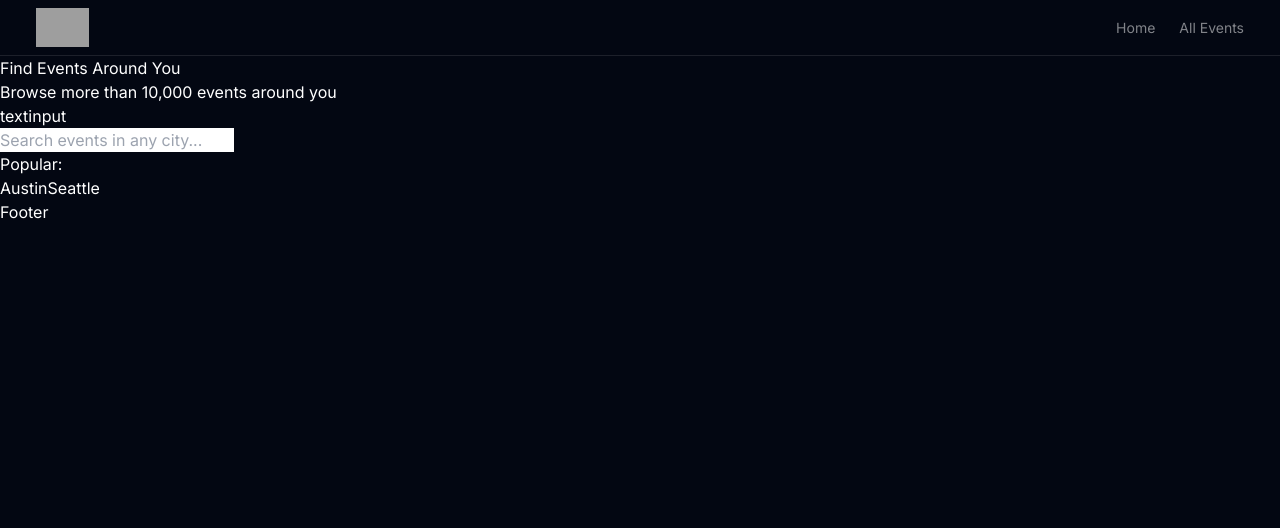
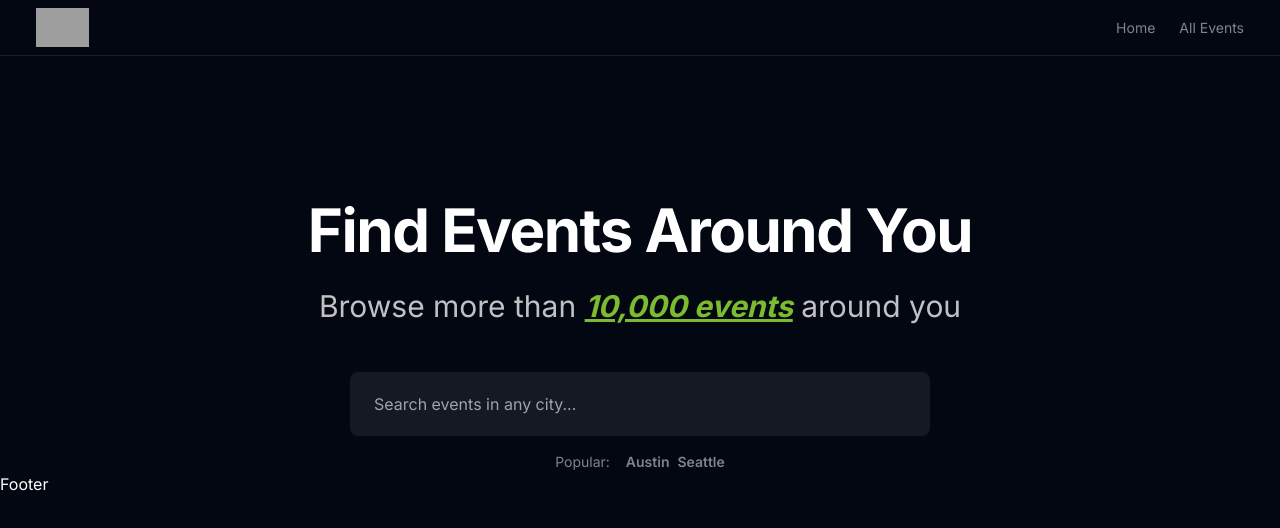
Before and after one commit to spencerattick/bytegrad-react-nextjs-course, a Next.js app in the folder evento/: page / in a window 1280 px wide. Shown: the top 528 px of the page. Built offline with nearby package versions, Linux system fonts and the light colour scheme; grey boxes are pictures that could not be loaded.

Commit message:
style the Home component

```diff
--- a/evento/src/app/page.tsx
+++ b/evento/src/app/page.tsx
@@ -2,16 +2,17 @@ import Link from "next/link";
 
 export default function Home() {
   return (
-    <main>
-      <h1>Find Events Around You</h1>
-      <p>Browse more than 10,000 events around you</p>
-      textinput
-      <form action="">
-        <input placeholder="Search events in any city..." spellCheck={false} />
+    <main className="flex flex-col items-center pt-36 px-3">
+      <h1 className="text-3xl lg:text-6xl font-bold tracking-tight">
+        Find Events Around You
+      </h1>
+      <p className="mb-12 mt-7 text-2xl lg:text-3xl opacity-75">Browse more than <span className="font-bold italic underline text-[#a4f839]">10,000 events</span> around you</p>
+      <form action="" className="w-full sm:w-[580px]">
+        <input placeholder="Search events in any city..." spellCheck={false} className="w-full h-16 rounded-lg bg-white/[7%] px-6 outline-none ring-[#a4f839]/50 transition focus:ring-2 focus:bg-white/10"/>
       </form>
-      <section>
-        <p>Popular:</p>
-        <div>
+      <section className="mt-4 flex gap-x-4 text-sm text-white/50">
+        <p >Popular:</p>
+        <div className="space-x-2 font-semibold">
           <Link href="/events/austin">Austin</Link>
           <Link href="/events/seattle">Seattle</Link>
         </div>
```
